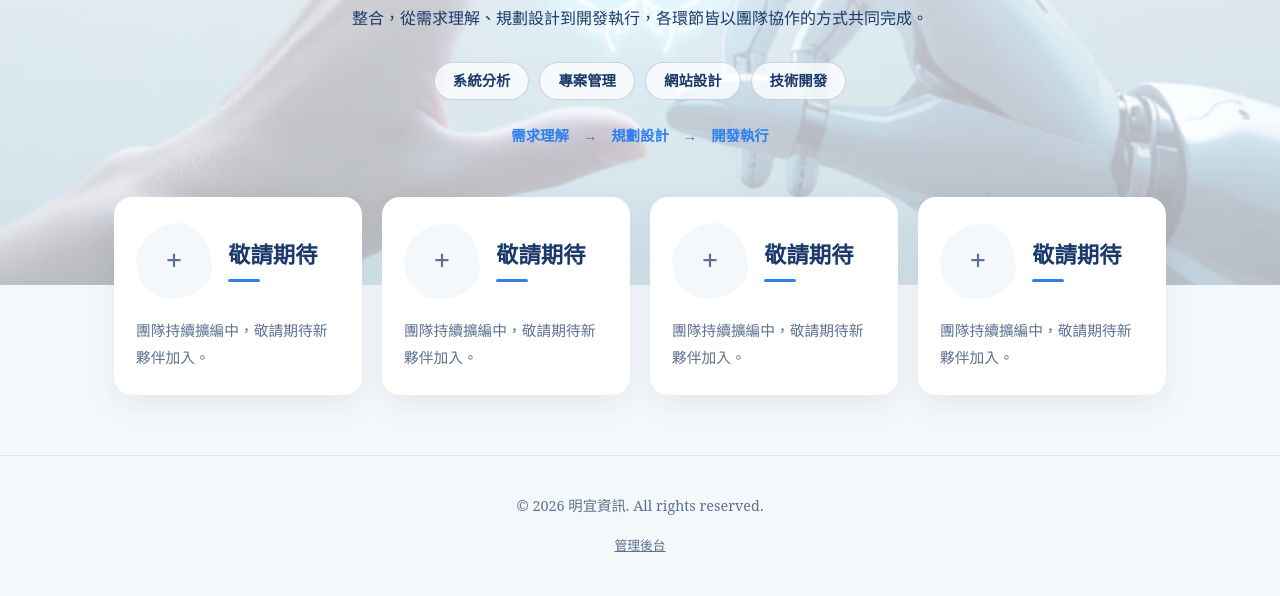
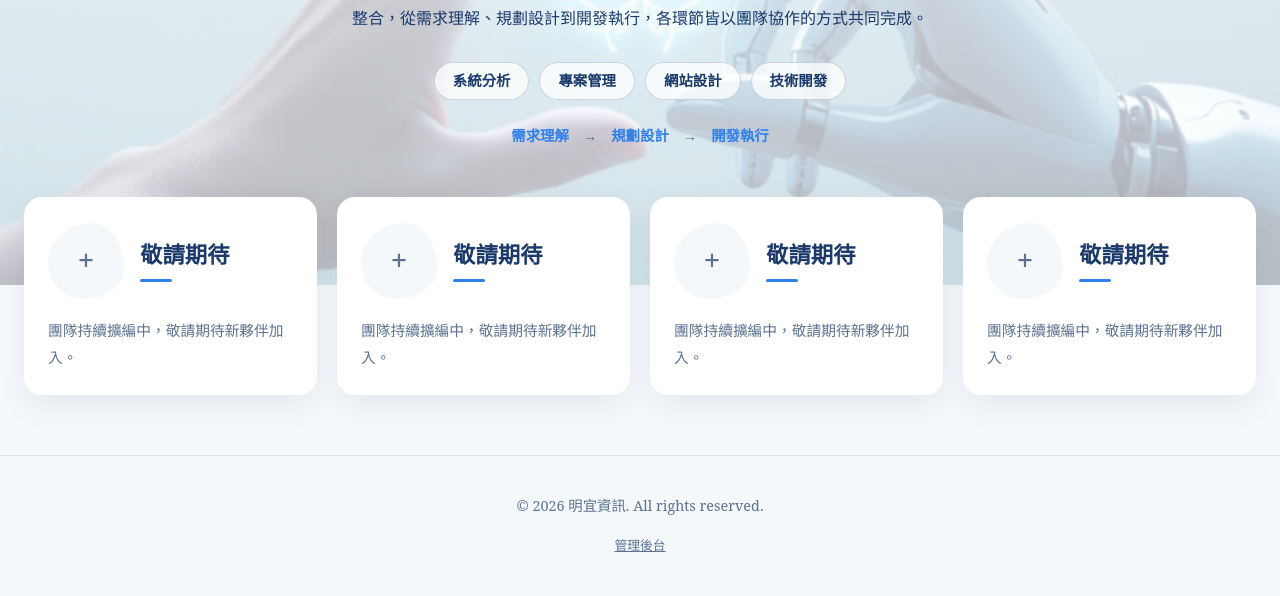
Before and after one commit to Penny-YAO/Minyi, a Flask app: page /team in a window 1280 px wide. Shown: the part 254-850 px from the top of the page. Run offline with Flask 3, Linux system fonts and the light colour scheme.

Commit message:
Widen team cards and keep them on one row on desktop
Let the team section grow to 1440px so the four cards stay on a single
row with more width, clamp the intro to four lines to shorten the
cards, and fall back to two columns below 1100px and one below 640px.

Co-Authored-By: Claude Opus 5.5 <noreply@anthropic.com>

```diff
--- a/app/static/css/style.css
+++ b/app/static/css/style.css
@@ -1052,9 +1052,11 @@ body {
     padding-bottom: 136px;
 }
 
+/* 比一般內容區寬，讓四張卡片在桌機排成一列時仍有足夠寬度 */
 .section-team {
     position: relative;
     z-index: 2;
+    max-width: 1440px;
     margin-top: -88px;
     padding-top: 0;
 }
@@ -1068,7 +1070,7 @@ body {
 .team-card {
     display: flex;
     flex-direction: column;
-    padding: 26px 22px 24px;
+    padding: 26px 24px 24px;
     background: #fff;
     border-radius: 18px;
     box-shadow: 0 10px 30px rgba(27, 58, 107, 0.08);
@@ -1124,7 +1126,7 @@ body {
     font-size: 0.92rem;
     line-height: 1.85;
     display: -webkit-box;
-    -webkit-line-clamp: 6;
+    -webkit-line-clamp: 4;
     -webkit-box-orient: vertical;
     overflow: hidden;
 }
@@ -1372,15 +1374,21 @@ body {
     color: var(--color-muted);
 }
 
-@media (max-width: 960px) {
+@media (max-width: 1100px) {
     .team-grid {
         grid-template-columns: repeat(2, 1fr);
     }
 }
 
-@media (max-width: 560px) {
+@media (max-width: 640px) {
     .team-grid {
         grid-template-columns: 1fr;
+    }
+}
+
+@media (max-width: 560px) {
+    .team-intro {
+        -webkit-line-clamp: 5;
     }
 
     .profile-dialog {
```
